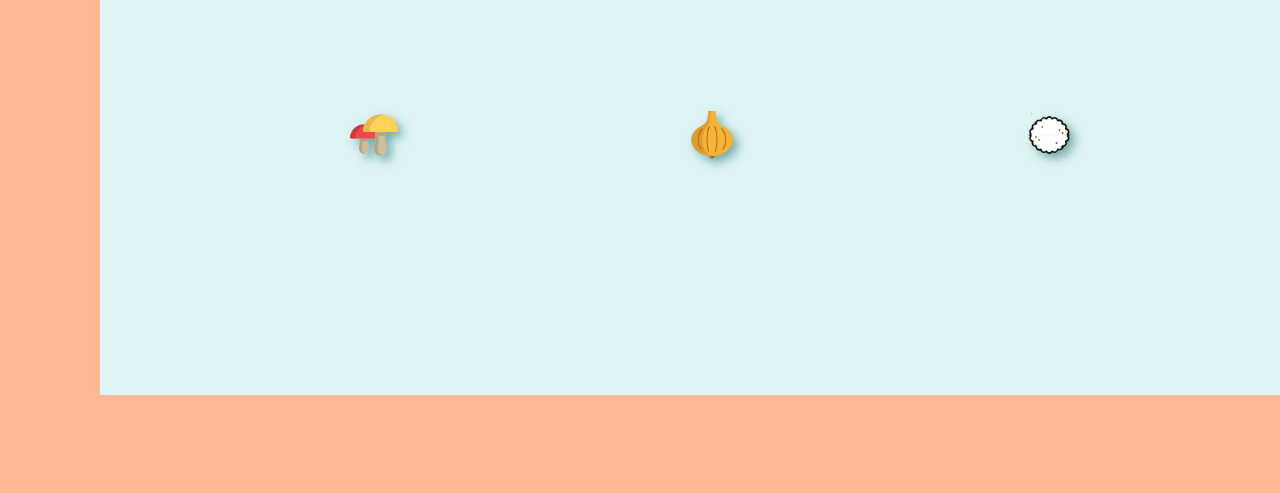
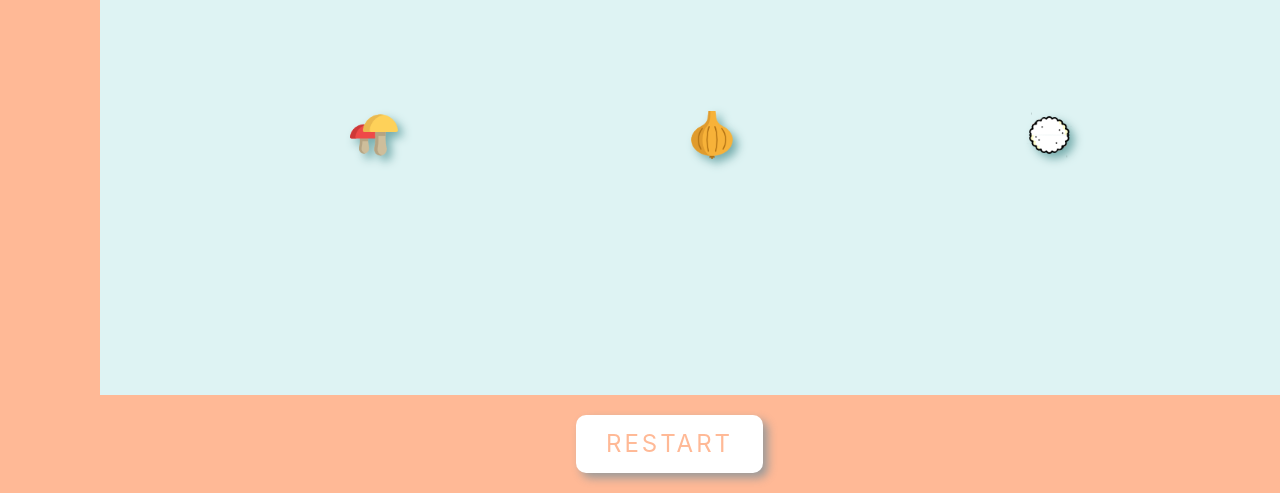
Before and after one commit to mickmacks/project0, a plain HTML site: page index.html in a window 1280 px wide. Shown: the part 623-1116 px from the top of the page. Before the commit the page ends 1018 px from the top, so only its background shows below. Drawn offline with nearby package versions, Linux system fonts and the light colour scheme.

Commit message:
added restart button

```diff
--- a/css/main.css
+++ b/css/main.css
@@ -199,7 +199,7 @@ h4 {
 }
 
 /* The Close Button */
-.close {
+.button {
     background-color: #00f0be;
     color: #fff;
     font-size: 32px;
@@ -209,11 +209,24 @@ h4 {
     margin: 40px 35%;
 }
 
-}
-
-.close:hover,
-.close:focus {
+.button:hover,
+.button:focus {
     color: #000;
     text-decoration: none;
     cursor: pointer;
 }
+
+#restart {
+
+    background-color: #fff;
+    color: #FFB996;
+    font-size: 24px;
+    border: none;
+    border-radius: 10px;
+    padding: 15px 30px;
+    letter-spacing: 3px;
+    margin: 20px 45%;
+    -webkit-filter: drop-shadow(5px 5px 5px #999);
+	filter: drop-shadow(5px 5px 5px #999);
+
+}
--- a/index.html
+++ b/index.html
@@ -38,9 +38,11 @@
 
 	<body>
 
+		<!-- Intro -->
 		<h1>B A P &nbsp I T</h1>
 		<h4>Collect all the ingredients you need to make a delicious bowl of BiBimBap!</h4>
 
+		<!-- Set up Game Board -->
 		<main id='gameboard'>
 
 			<img src='imgs/player1.png' id="character"></div>
@@ -51,19 +53,22 @@
 
 		</main>
 
-		    <!-- Player 1  Modal -->
+		<!-- Player 1  Modal -->
 	    <div id="player1Wins" class="modal">
 
 	    <!-- Modal content -->
 	      <div class="modal-content">
 
 	        <img src='imgs/winner.gif' id='winnerImage'>
-	        <button id="player1Close" class="close">PLAY AGAIN</button>
+	        <button id="player1Close" class="button">PLAY AGAIN</button>
 
 	      </div>
 
 	    </div>
 
+	    <!-- Player 1  Modal -->
+	    <button id="restart" class="button" onClick="window.location.reload()">RESTART</button>
+
 	</body>
 
 </html>
```
